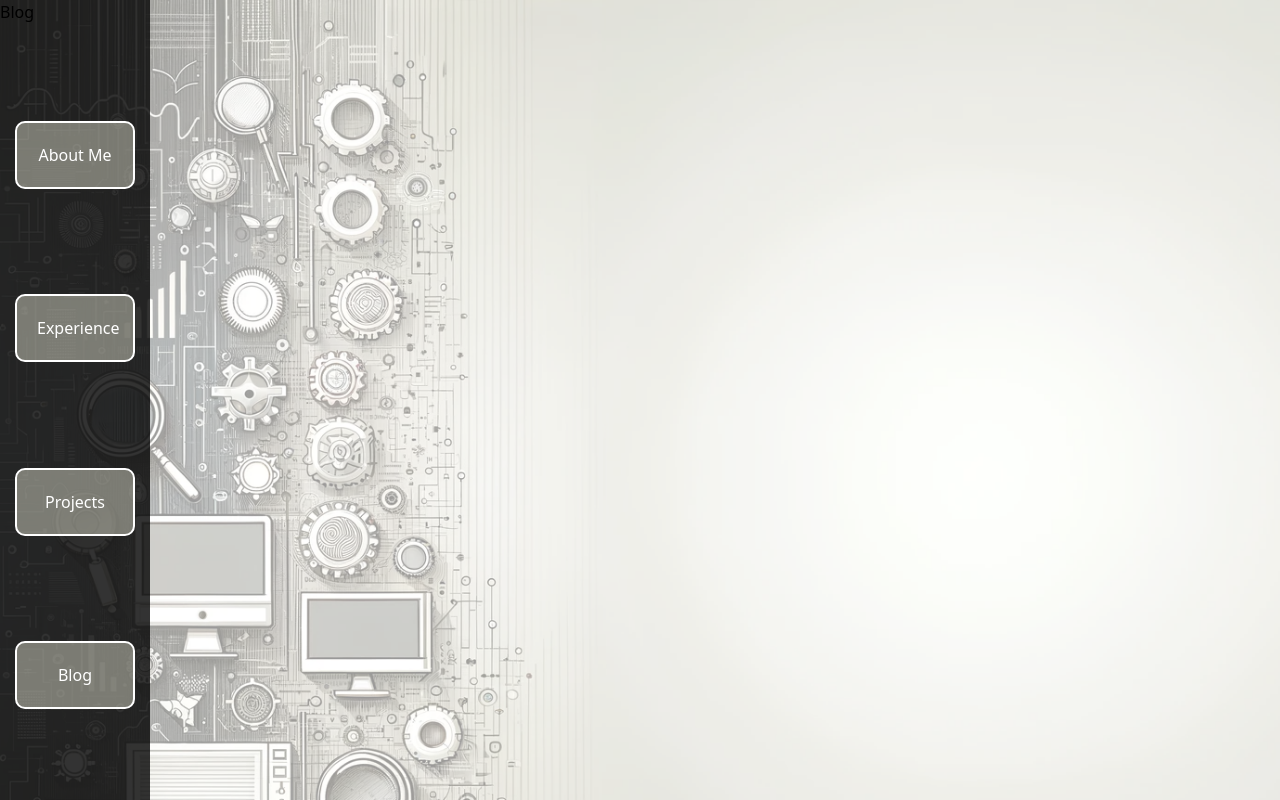
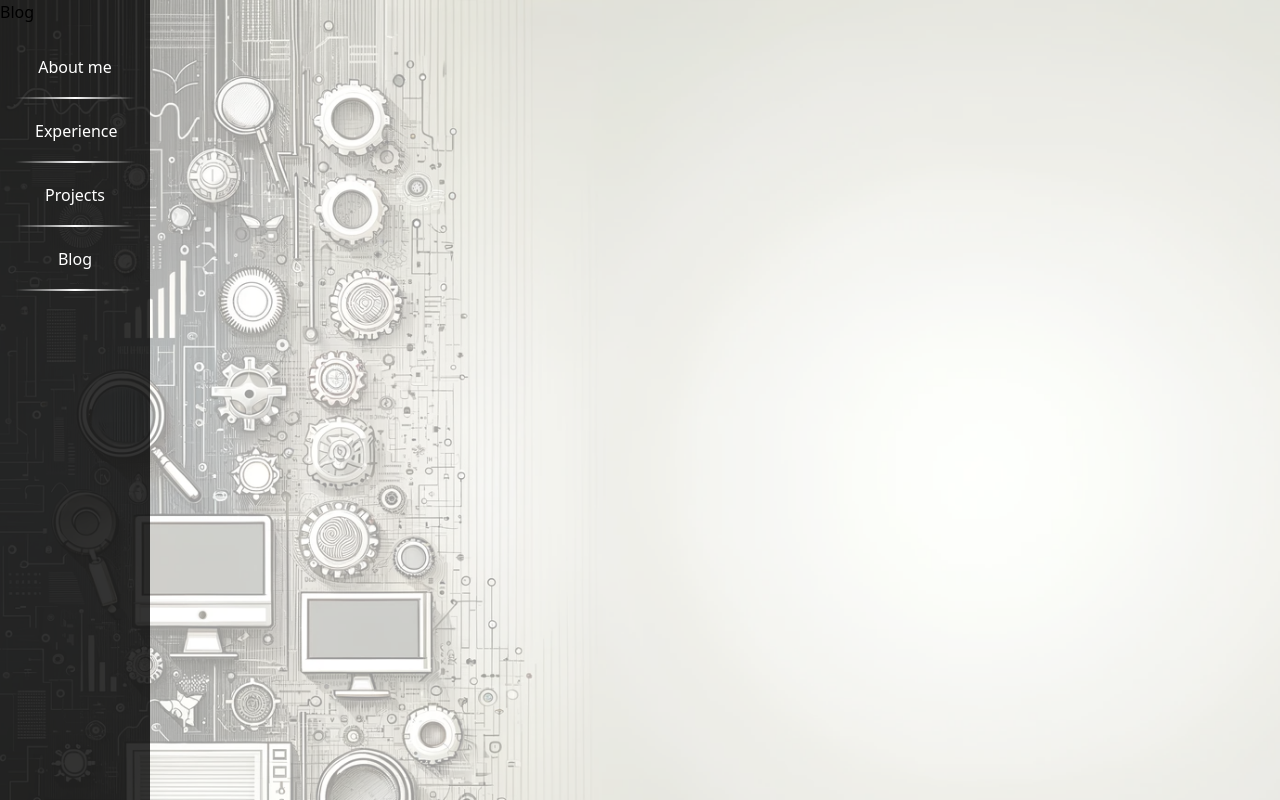
Before and after one commit to jamesdstorr/MyPortfolio, a Next.js app in the folder my-portfolio-app/: page /blog in a window 1280 px wide. Built offline with nearby package versions, Linux system fonts and the light colour scheme.

Commit message:
added scroll indicator for my main content

```diff
--- a/my-portfolio-app/app/components/AboutMe.tsx
+++ b/my-portfolio-app/app/components/AboutMe.tsx
@@ -19,7 +19,7 @@ With each role and challenge I faced, I gained value experiences and found succe
     `
     return (
         <>
-        <h2 className='text-2xl pb-2'>About Me</h2>
+        <h2 className='text-2xl pb-2'>About me</h2>
         <p className='whitespace-pre-wrap'>{aboutMe}</p>
         </>
     );
--- a/my-portfolio-app/app/components/Content.tsx
+++ b/my-portfolio-app/app/components/Content.tsx
@@ -1,26 +1,32 @@
-"use client"
-import React, { useContext } from 'react';
-import { DisplayContext } from '../utility/displayContext';
-import AboutMe from './AboutMe';
-import Experience from './Experience';
+"use client";
+import React, { useContext, useRef } from "react";
+import { DisplayContext } from "../utility/displayContext";
+import AboutMe from "./AboutMe";
+import Experience from "./Experience";
+import style from "../../styles/Content.module.css";
+import VerticalScrollIndicator from "./VerticalScrollIndicator";
 
 const Content = () => {
-    const context = useContext(DisplayContext);
+  const context = useContext(DisplayContext);
+  if (!context) {
+    throw new Error("Content must be used within a DisplayProvider");
+  }
+  const { display, workExperiences } = context;
+  const scrollContainerRef = useRef<HTMLDivElement>(null);
 
-
-    if (!context) {
-        throw new Error('Content must be used within a DisplayProvider');
-      }
-
-    const {display, workExperiences} = context;
-
-    return (
-        <>
-         {display === 'aboutMe' && <AboutMe />}
-         {display === 'experience' && <Experience workexperiences={workExperiences} />}
-
-        </>
-    );
+  return (
+    <div className="flex flex-row">
+      <div className={style.content} ref={scrollContainerRef}>
+        {display === "aboutMe" && <AboutMe />}
+        {display === "experience" && (
+          <Experience workexperiences={workExperiences} />
+        )}
+      </div>
+      <div className={style.scrollIndicator}>
+        <VerticalScrollIndicator targetRef={scrollContainerRef} />
+      </div>
+    </div>
+  );
 };
 
 export default Content;
--- a/my-portfolio-app/app/components/Hero.tsx
+++ b/my-portfolio-app/app/components/Hero.tsx
@@ -1,14 +1,13 @@
-import React from "react";
 import profilePic from "../../public/images/profile2.png";
 import Image from "next/image";
 import style from "../../styles/Hero.module.css";
 import Content from "./Content";
 
 const Hero = () => {
+
   const intro: string = `Hello, I'm James Storr`;
 
   return (
-
       <div className={style.hero} id="hero">
         <div className={style.profile}>
 
--- a/my-portfolio-app/app/components/Nav.tsx
+++ b/my-portfolio-app/app/components/Nav.tsx
@@ -14,23 +14,22 @@ const Nav = () => {
   const { setDisplay } = displayContext;
 
   const handleNavClick = (e: string) => {
-    console.log("Clicked:", e);
     setDisplay(e);
   };
 
   return (
     <div className={style.sidebar}>
       <ul className={style.nav}>
-        <li>
-          <button onClick={() => handleNavClick("aboutMe")}>About Me</button>
+        <li className={style.navLink}>
+          <button  onClick={() => handleNavClick("aboutMe")}>About me</button>
         </li>
-        <li>
+        <li className={style.navLink}>
           <button onClick={() => handleNavClick("experience")}>Experience</button>
         </li>
-        <li>
+        <li className={style.navLink}>
           <button onClick={() => handleNavClick("experience")}>Projects</button>
         </li>
-        <li>
+        <li className={style.navLink}>
           <button onClick={() => handleNavClick("experience")}>Blog</button>
         </li>
       </ul>
--- /dev/null
+++ b/my-portfolio-app/app/components/VerticalScrollIndicator.tsx
@@ -0,0 +1,63 @@
+import React, { useState, useEffect, RefObject } from "react";
+
+interface VerticalScrollIndicatorProps {
+  targetRef: RefObject<HTMLDivElement>;
+}
+
+const VerticalScrollIndicator: React.FC<VerticalScrollIndicatorProps> = ({
+  targetRef,
+}) => {
+  const [scrollPosition, setScrollPosition] = useState<number>(10);
+
+  const onScroll = () => {
+    const element = targetRef.current;
+    if (element) {
+      const totalScroll = element.scrollHeight - element.clientHeight;
+      const currentScroll = element.scrollTop;
+
+      const scrollPercentage = (currentScroll / totalScroll) * 90;
+      const offsetPercentage = 10;
+      setScrollPosition(scrollPercentage + offsetPercentage);
+    }
+  };
+
+  useEffect(() => {
+    const target = targetRef.current;
+    if (target) {
+      target.addEventListener("scroll", onScroll);
+
+      return () => {
+        target.removeEventListener("scroll", onScroll);
+      };
+    }
+  }, [targetRef]);
+
+  const indicatorStyle: React.CSSProperties = {
+    position: "absolute",
+    top: `${scrollPosition}%`,
+    transform: "translateY(-50%)",
+    right: "0px",
+    height: "20px",
+    width: "5px",
+    backgroundColor: "black",
+    zIndex: "10",
+  };
+
+  const scrollbarBackgroundStyle: React.CSSProperties = {
+    position: "absolute",
+    top: "10%",
+    right: "0px",
+    height: "90%",
+    width: "5px",
+    backgroundColor: "lightgrey",
+  };
+
+  return (
+    <>
+      <div style={indicatorStyle} />
+      <div style={scrollbarBackgroundStyle} />
+    </>
+  );
+};
+
+export default VerticalScrollIndicator;
--- a/my-portfolio-app/app/utility/displayContext.tsx
+++ b/my-portfolio-app/app/utility/displayContext.tsx
@@ -20,7 +20,6 @@ const DisplayProvider: React.FC<DisplayProviderProps> = ({ children }) => {
 
   const updateDisplay = (e: string) => {
     setDisplay(e);
-    console.log(display);
   }
 
   const contextValue = useMemo(() => {
--- /dev/null
+++ b/my-portfolio-app/styles/Content.module.css
@@ -0,0 +1,14 @@
+.content {
+    position: relative;
+    overflow-y: auto;
+    padding-right:10px;
+    height:80vh;
+  }
+
+  .content::-webkit-scrollbar {
+    display: none;
+  }
+
+  .scrollIndicator {
+    margin-top: 25%;
+  }
--- a/my-portfolio-app/styles/Nav.module.css
+++ b/my-portfolio-app/styles/Nav.module.css
@@ -10,22 +10,33 @@
 }
 
 .nav {
-    min-height:100vh;
+    min-height: 100%;
     display: flex;
     flex-direction: column;
     justify-content: space-evenly;
+    margin-top: 20px;
+    margin-bottom: 20px;
 }
 
 .nav li {
     padding:20px;
-    background-color: rgba(209,209,194,0.5);
     text-align: center;
-    border-radius: 10px;
-    border: white solid 2px;
+    position: relative;
+
 }
 
 .navLink {
   color: white;
   text-decoration: none;
-  padding-top: 25px;
+
 }
+
+.navLink::after {
+    content: '';
+    position: absolute;
+    left: 0;
+    right: 0;
+    bottom: 0;
+    height: 2px; /* Height of the border */
+    background: linear-gradient(to left, transparent, white, transparent);
+}
```
Also changed, not shown: my-portfolio-app/package.json (+10 -5 lines), my-portfolio-app/styles/Hero.module.css (+7 -13 lines), 1 other file (tests, documents, lock files or other folders).
